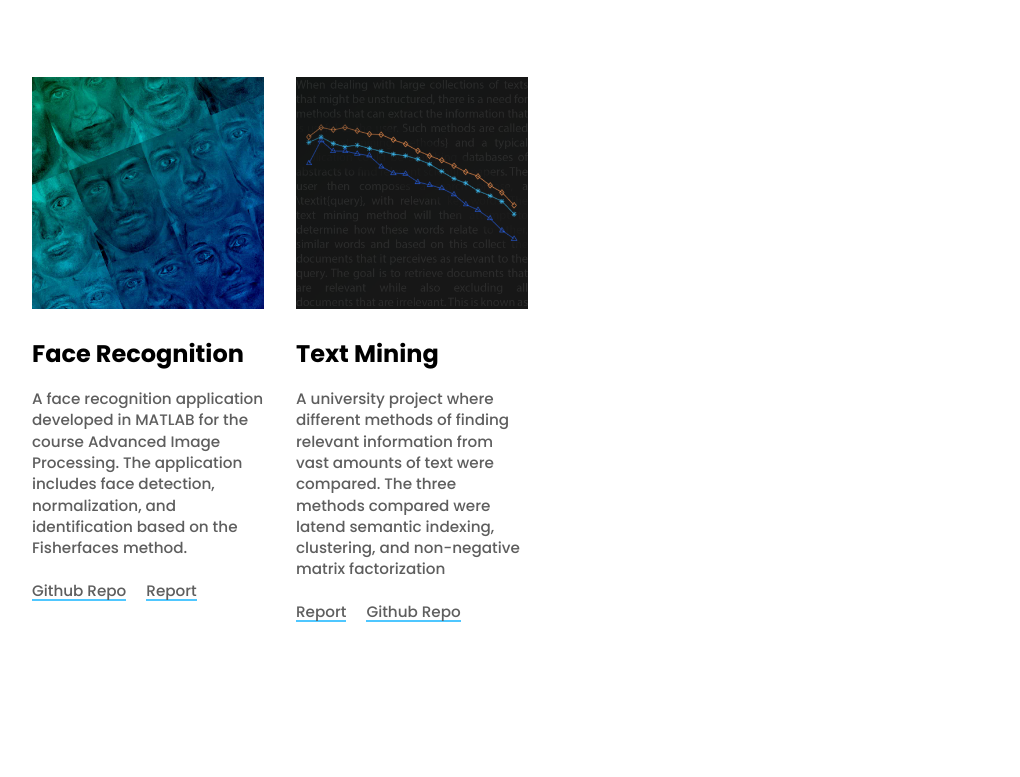
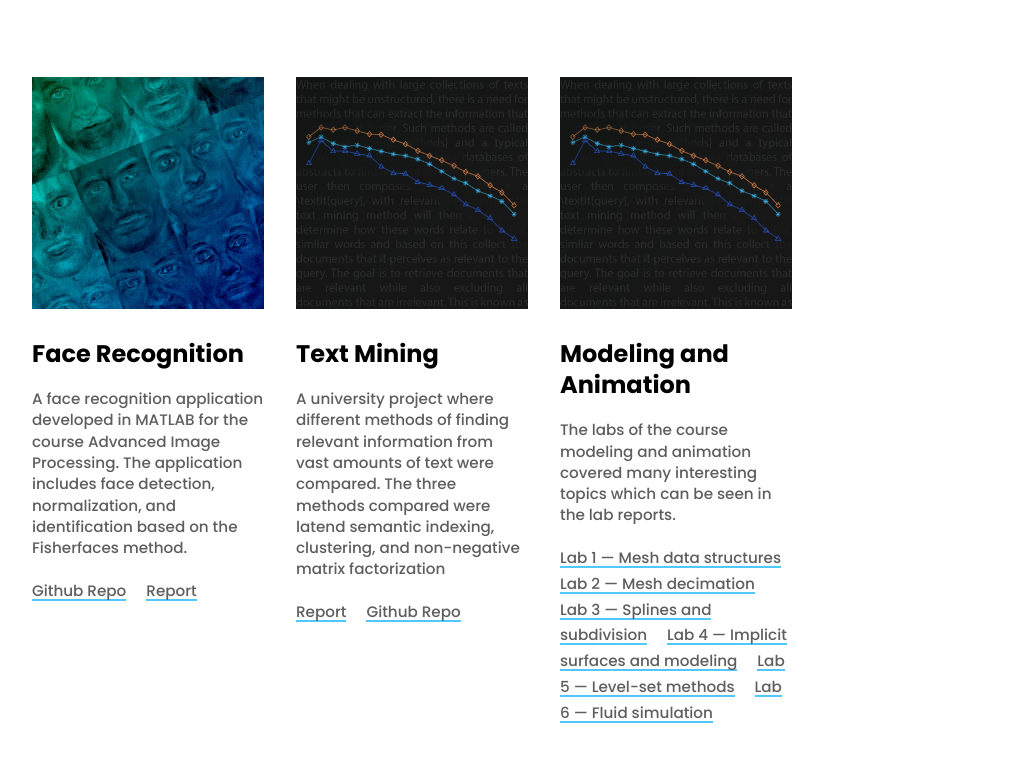
Before and after one commit to pannacotta98/pannacotta98.github.io, a plain HTML site: page index.html in a window 1280 px wide. Shown: the part 897-1674 px from the top of the page, without its empty margins (96-1116 px from the left). Drawn offline with Linux system fonts and the light colour scheme.

Commit message:
Add modeling and animation lab reports

```diff
--- a/index.html
+++ b/index.html
@@ -134,6 +134,33 @@
           <li><a href="https://github.com/Astjo525/Text_mining">Github Repo</a></li>
         </ul>
       </article>
+
+      <article>
+        <img src="assets/text-mining.png" width="800" height="800" alt="Some eigenfaces" />
+        <h2>Modeling and Animation</h2>
+        <p>
+          The labs of the course modeling and animation covered many interesting topics which can be
+          seen in the lab reports.
+        </p>
+        <ul class="article-links">
+          <li>
+            <a href="reports/moa-reports/TNM079_Lab_1.pdf">Lab 1 &mdash; Mesh data structures</a>
+          </li>
+          <li><a href="reports/moa-reports/TNM079_Lab_2.pdf">Lab 2 &mdash; Mesh decimation</a></li>
+          <li>
+            <a href="reports/moa-reports/TNM079_Lab_3.pdf">Lab 3 &mdash; Splines and subdivision</a>
+          </li>
+          <li>
+            <a href="reports/moa-reports/TNM079_Lab_4.pdf"
+              >Lab 4 &mdash; Implicit surfaces and modeling</a
+            >
+          </li>
+          <li>
+            <a href="reports/moa-reports/TNM079_Lab_5.pdf">Lab 5 &mdash; Level-set methods</a>
+          </li>
+          <li><a href="reports/moa-reports/TNM079_Lab_6.pdf">Lab 6 &mdash; Fluid simulation</a></li>
+        </ul>
+      </article>
     </main>
   </body>
 </html>
```
Also changed, not shown: 6 other files.
